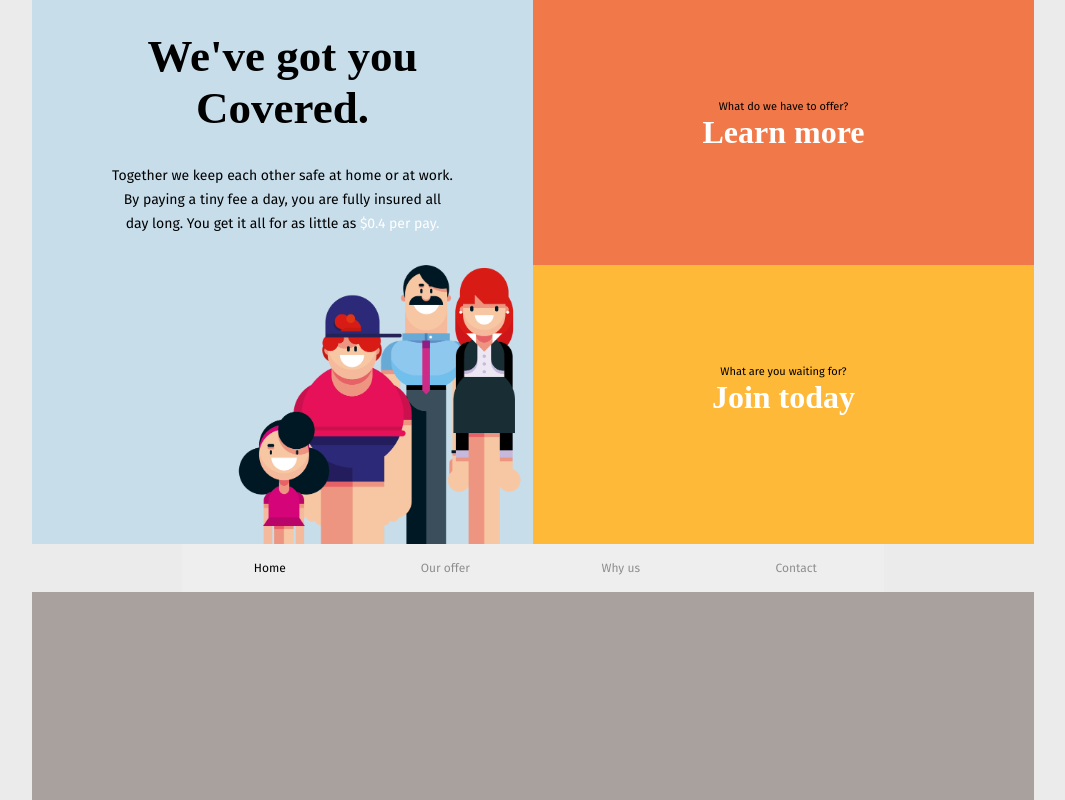
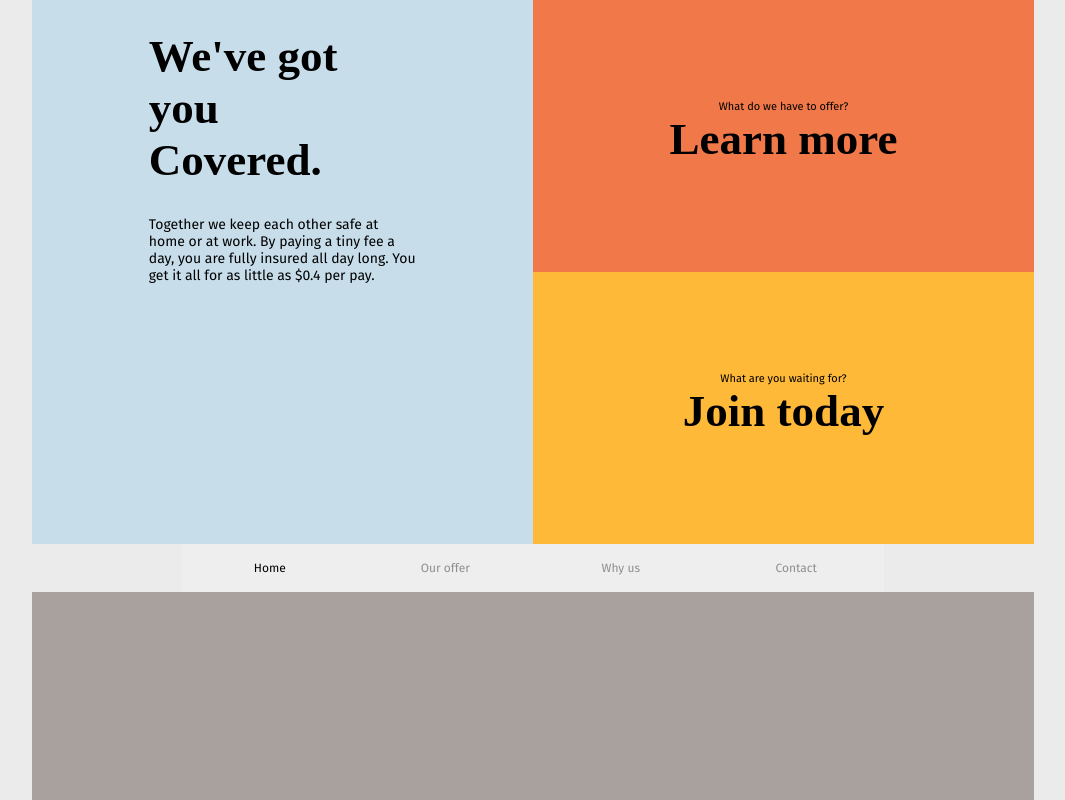
Before and after one commit to daniel-budai/gruppovningen, a plain HTML site: page index.html in a window 1280 px wide. Shown: the top 800 px of the page, without its empty margins (107-1172 px from the left). Drawn offline with Linux system fonts and the light colour scheme; a web font is replaced by a local one.

Commit message:
new version

```diff
--- a/index.html
+++ b/index.html
@@ -13,7 +13,8 @@
   <body>
     <header>
       <div class="top_rectangle">
-        <div class="top1">
+        <div class="topleft">
+          <div class="toplefttext">
             <h1>We've got you <br />Covered.</h1>
             <p>
               Together we keep each other safe at home or at work. By paying a
@@ -21,19 +22,23 @@
               for as little as <span>$0.4 per pay.</span>
             </p>
           </div>
-        <div class="top2">
+        </div>
+        <div class="topright">
+          <div class="toprighttop">
             <p>What do we have to offer?</p>
             <h1>Learn more</h1>
           </div>
-        <div class="top3">
-        <!--  <button type="button">Join now</button> -->
-          <img src="/img/family.png" alt="Family Image" />
-          </a>
-        </div>
-        <div class="top4">
+          <div class="toprightbottom">
             <p>What are you waiting for?</p>
             <h1>Join today</h1>
           </div>
+        </div>
+        <!--
+        <div class="top3">
+          <button type="button">Join now</button>
+          <img src="/img/family.png" alt="Family Image" />
+        </div>
+        -->
       </div>
     </header>
     <nav class="nav">
@@ -43,8 +48,7 @@
       <a href="#">Contact</a>
     </nav>
     <section class="graysection"></section>
-    <section class="orangesection">
-    </section>
+    <section class="orangesection"></section>
     <div class="lowergrid">
       <div class="rectangle_3"><h1>How it works</h1></div>
       <div class="rectangle_3_1">
--- a/styles.css
+++ b/styles.css
@@ -8,15 +8,61 @@ body {
 
 .top_rectangle {
   display: grid;
-  grid-template-columns: 1fr 1fr;
-  grid-template-rows: 1fr 1fr;
+  grid-template-columns: repeat(2, 1fr);
   gap: 0px 0px;
+  /*
   grid-auto-flow: row;
   grid-template-areas:
     "top1 top2"
-    "top3 top4";
+    "top3 top4"; */
+
   width: 1002px;
   height: 544px;
+}
+
+.topright > div > p {
+  margin-top: 100px;
+  font-family: Fira Sans;
+  font-size: 11px;
+  margin-bottom: 0;
+}
+
+.topright > div > h1 {
+  font-family: "Frank Ruhl Libre", serif;
+  font-size: 45px;
+  margin-top: 0;
+}
+.toplefttext {
+  margin: 0rem 7.3rem;
+}
+.topleft {
+  background-color: #c7ddea;
+  font-size: 14px;
+  font-family: Fira Sans;
+}
+
+.topleft h1 {
+  font-family: "Frank Ruhl Libre", serif;
+  font-size: 45px;
+}
+
+.topright {
+  display: grid;
+  grid-template-rows: repeat(2, 1fr);
+}
+
+.topright > div > * {
+  display: flex;
+  text-align: center;
+  justify-content: center;
+}
+
+.toprighttop {
+  background-color: #f17949;
+}
+
+.toprightbottom {
+  background-color: #ffb939;
 }
 
 .top1 {
@@ -53,11 +99,8 @@ body {
 }
 
 .top2 p {
-  font-family: Fira Sans;
-  font-size: 11px;
   display: flex;
-  text-align: center;
-  justify-content: center;
+
   margin-top: 100px;
 }
 
@@ -89,6 +132,7 @@ body {
   text-align: center;
   border-radius: 999rem;
   border: none;
+  position: absolute;
 }
 
 header .top3 img {
```
Lines whose indentation alone changed are shown as unchanged.
